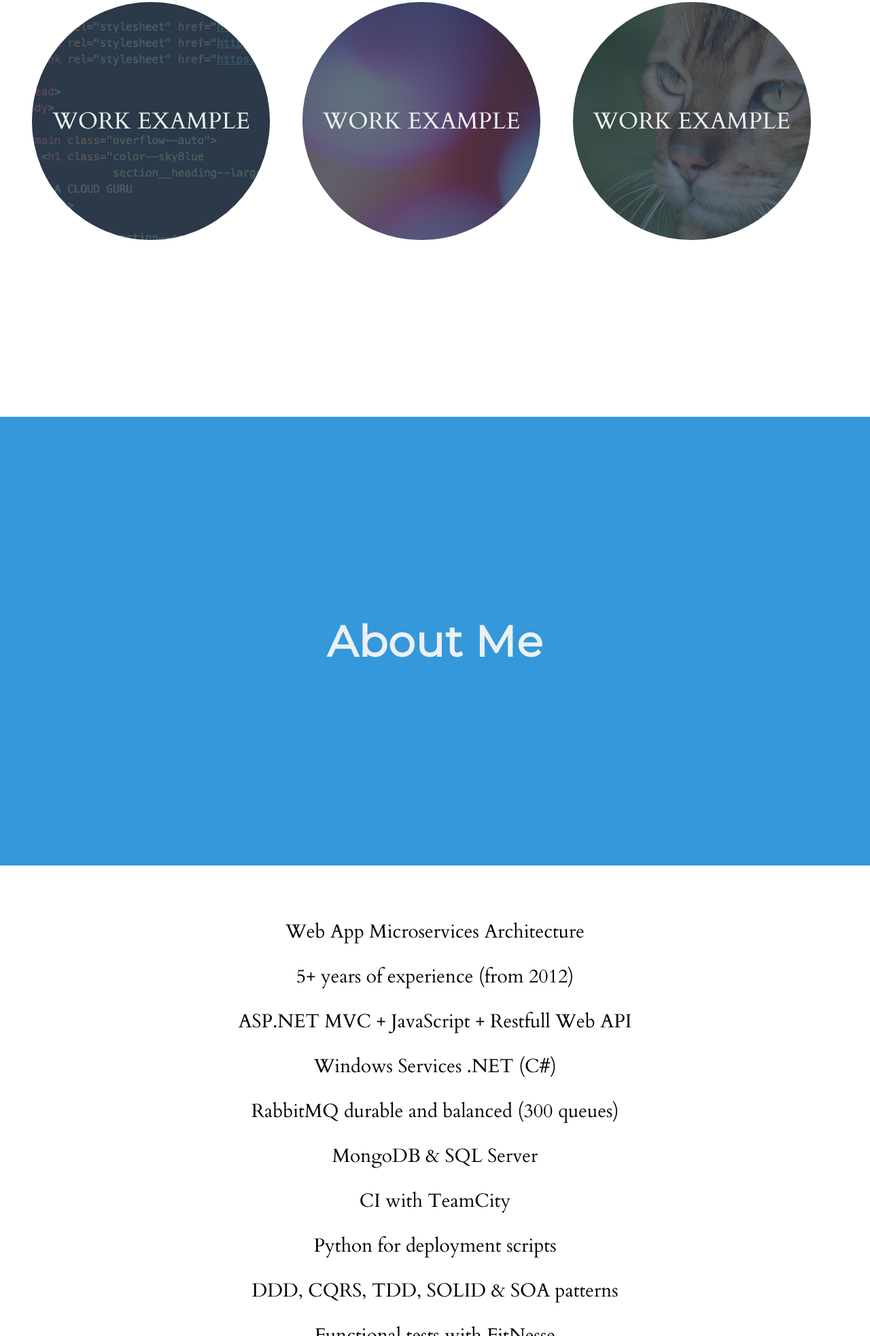
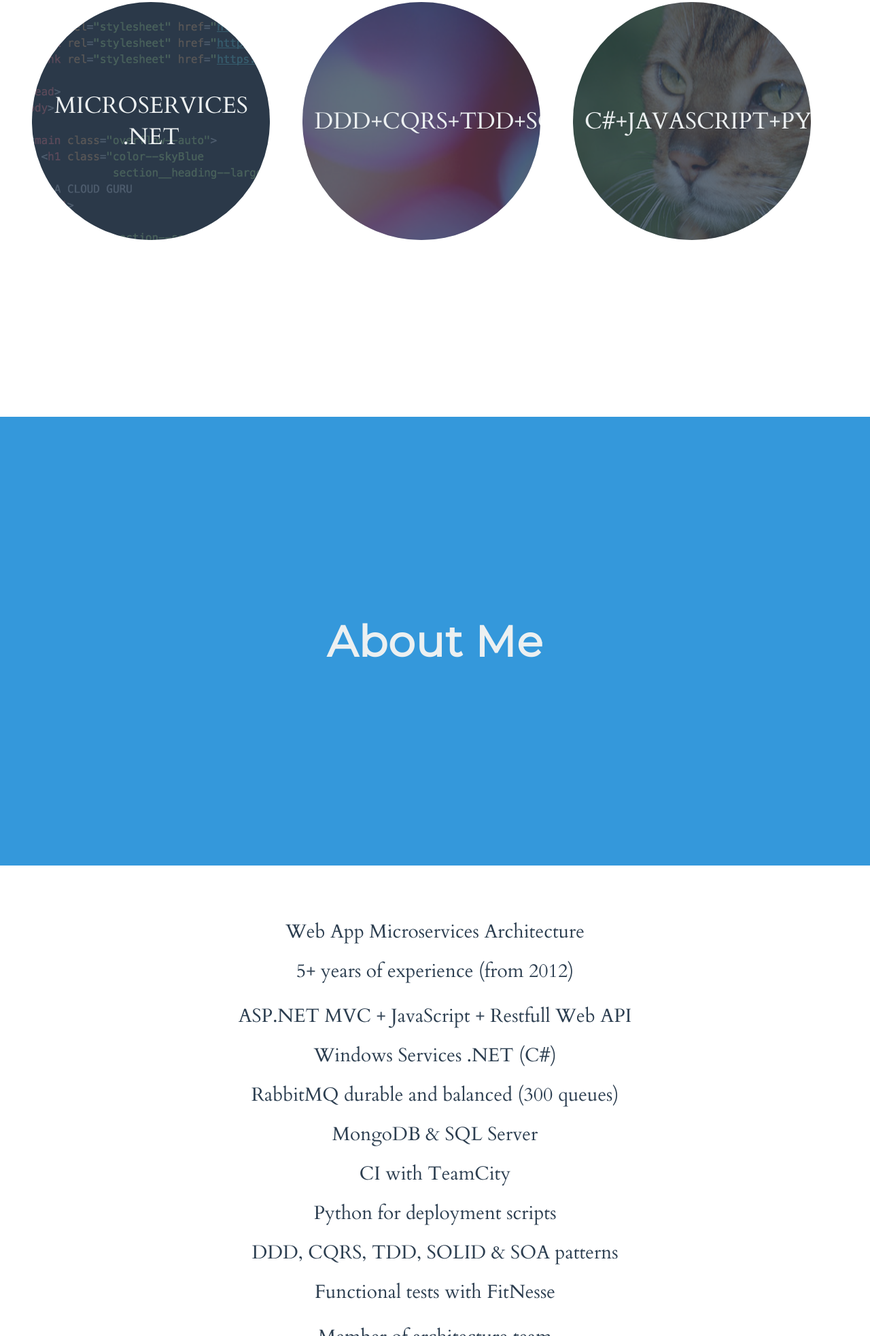
Before and after one commit to maxaldunate/max-aldunate-pro, a plain HTML site: page index.html in a window 1280 px wide. Shown: the part 835-2800 px from the top of the page at 68% size. Drawn offline with Linux system fonts and the light colour scheme.

Commit message:
work examples

```diff
--- a/index.html
+++ b/index.html
@@ -55,9 +55,9 @@
     </main>
 
     <section class="background--skyBlue section">
-      <h2 class="color--cloud margin--none section__text--centered">
-        Portfolio
-      </h2>
+      <h3 class="color--cloud margin--none section__text--centered">
+        professional site
+      </h3>
     </section>
 
     <section class="section section--alignCentered section--description">
@@ -68,7 +68,7 @@
                src="images/example1.png"/>
           <dl class="color--cloud">
             <dt class="section__exampleTitle section__text--centered">
-              Work Example
+              Microservices .NET
             </dt>
             <dd></dd>
           </dl>
@@ -84,7 +84,7 @@
                https://www.flickr.com/photos/ssoosay/4097410999 -->
           <dl class="color--cloud">
             <dt class="section__exampleTitle section__text--centered ">
-              Work Example
+              DDD+CQRS+TDD+SOLID
             </dt>
             <dd></dd>
           </dl>
@@ -100,7 +100,7 @@
                https://www.flickr.com/photos/37287295@N00/2540855181 -->
           <dl class="color--cloud">
             <dt class="section__exampleTitle section__text--centered">
-              Work Example
+              C#+JavaScript+Python
             </dt>
             <dd></dd>
           </dl>
@@ -117,21 +117,34 @@
     <section class="section section--alignCentered section--description">
       <p class="color--darkgrey section__description">
         <p> </p>
-        <p> Web App Microservices Architecture</p>
-        <p> 5+ years of experience (from 2012)</p>
+        <p class="color--darkgrey section__description">
+        Web App Microservices Architecture</p>
+        <p class="color--darkgrey section__description">
+        5+ years of experience (from 2012)</p>
         <p/>
-        <p> ASP.NET MVC + JavaScript + Restfull Web API</p>
-        <p> Windows Services .NET (C#)</p>
-        <p> RabbitMQ durable and balanced (300 queues)</p>
-        <p> MongoDB & SQL Server</p>
-        <p> CI with TeamCity</p>
-        <p> Python for deployment scripts</p>
-        <p> DDD, CQRS, TDD, SOLID & SOA patterns</p>
-        <p> Functional tests with FitNesse</p>
+        <p class="color--darkgrey section__description">
+        ASP.NET MVC + JavaScript + Restfull Web API</p>
+        <p class="color--darkgrey section__description">
+        Windows Services .NET (C#)</p>
+        <p class="color--darkgrey section__description">
+        RabbitMQ durable and balanced (300 queues)</p>
+        <p class="color--darkgrey section__description">
+        MongoDB & SQL Server</p>
+        <p class="color--darkgrey section__description">
+        CI with TeamCity</p>
+        <p class="color--darkgrey section__description">
+        Python for deployment scripts</p>
+        <p class="color--darkgrey section__description">
+        DDD, CQRS, TDD, SOLID & SOA patterns</p>
+        <p class="color--darkgrey section__description">
+        Functional tests with FitNesse</p>
         <p/>
-        <p> Member of Architecture Team</p>
-        <p> Technical Design</p>
-        <p> Team leader</p>
+        <p class="color--darkgrey section__description">
+        Member of architecture team</p>
+        <p class="color--darkgrey section__description">
+        Technical Design</p>
+        <p class="color--darkgrey section__description">
+        Team leader</p>
         <p/>
       </p>
 
```
